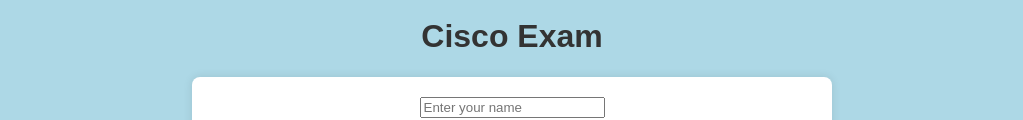
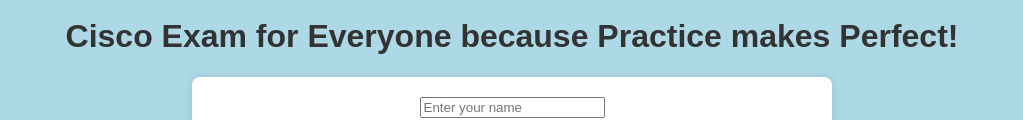
Before and after one commit to jhaycomptech/Mywebsite, a plain HTML site: page index.html in a window 1280 px wide. Shown: the part 215-335 px from the top of the page, without its empty margins (128-1151 px from the left). Drawn offline with Linux system fonts and the light colour scheme.

Commit message:
Update index.html

```diff
--- a/index.html
+++ b/index.html
@@ -102,7 +102,7 @@
 <body>
 
     <div id="header"></div>
-    <h1>Cisco Exam</h1>
+    <h1>Cisco Exam for Everyone because Practice makes Perfect!</h1>
     <div id="exam-container" class="question-container">
         <input type="text" id="name-input" placeholder="Enter your name" required>
         <div id="progress-bar">
```
